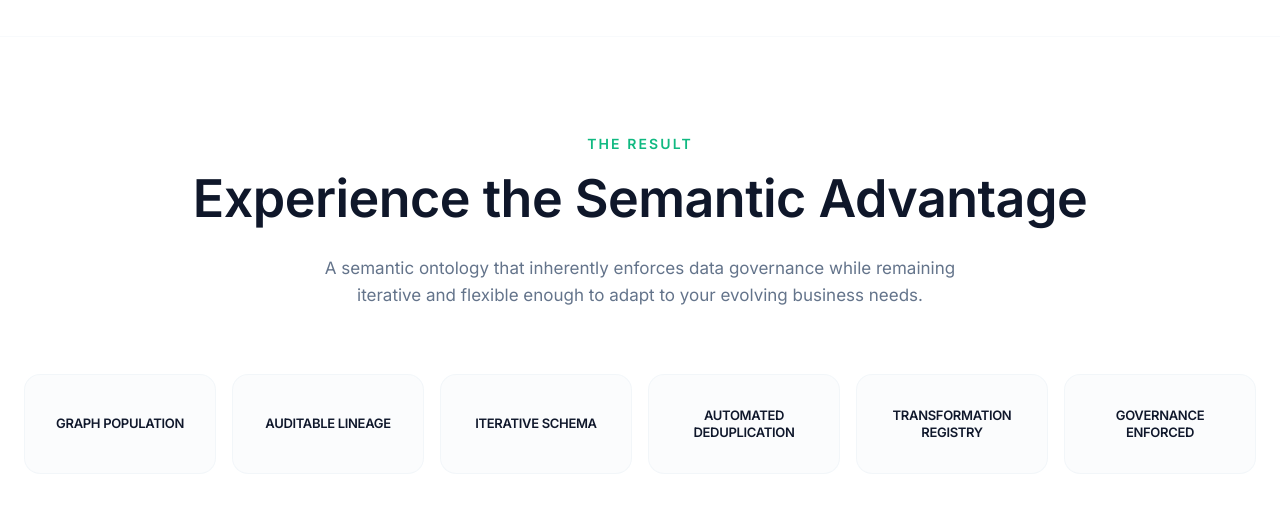
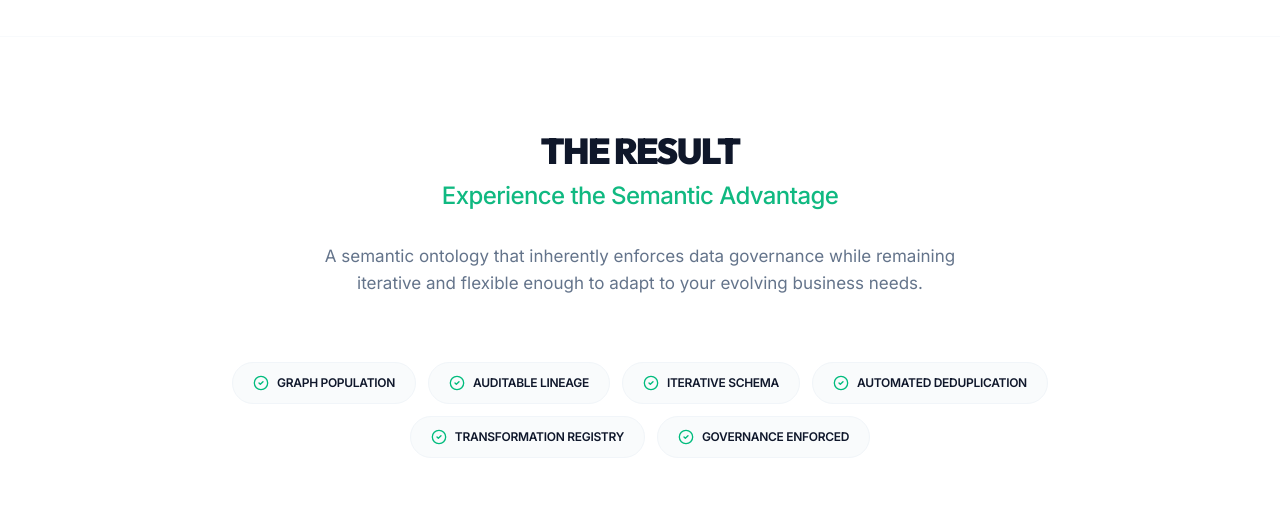
Before and after one commit to msantacruz777/Databench, a React (Vite) app: page / in a window 1280 px wide. Shown: the part 1500-2024 px from the top of the page. Built offline with nearby package versions, Linux system fonts and the light colour scheme; no server answers.

Commit message:
feat(ResultSection): Update typography and add icon
Revises the typography for the result section title and subtitle to be more prominent and visually appealing. Adds a CheckCircle2 icon to enhance the feature list.

```diff
--- a/src/components/ResultSection.tsx
+++ b/src/components/ResultSection.tsx
@@ -1,6 +1,7 @@
 import React from 'react';
 import { useTranslation } from 'react-i18next';
 import { motion } from 'motion/react';
+import { CheckCircle2 } from 'lucide-react';
 
 export const ResultSection = () => {
   const { t } = useTranslation();
@@ -19,26 +20,26 @@ export const ResultSection = () => {
   return (
     <section className="py-24 bg-white overflow-hidden border-t border-slate-50">
       <div className="max-w-7xl mx-auto px-6">
-        {/* Header: Centered Workbench Style */}
+        {/* Header: Reverting typography style */}
         <div className="text-center mb-16">
-          <motion.span
+          <motion.h2
             initial={{ opacity: 0, y: 10 }}
             whileInView={{ opacity: 1, y: 0 }}
             transition={{ duration: 0.5 }}
             viewport={{ once: true }}
-            className="text-[14px] font-bold tracking-[0.15em] text-[#10b981] uppercase mb-3 block"
+            className="text-3xl md:text-4xl font-display font-black text-[#0f172a] leading-none mb-3 tracking-tighter uppercase"
           >
             {t('platform.result.title')}
-          </motion.span>
-          <motion.h2
+          </motion.h2>
+          <motion.p
             initial={{ opacity: 0, y: 20 }}
             whileInView={{ opacity: 1, y: 0 }}
             transition={{ duration: 0.6, delay: 0.1 }}
             viewport={{ once: true }}
-            className="text-4xl md:text-[52px] font-sans font-bold text-[#0f172a] mb-6 tracking-[-0.01em] leading-tight"
+            className="text-xl md:text-2xl font-medium text-[#10b981] leading-tight tracking-tight mb-8"
           >
             {t('platform.result.subtitle')}
-          </motion.h2>
+          </motion.p>
           <motion.p
             initial={{ opacity: 0, y: 20 }}
             whileInView={{ opacity: 1, y: 0 }}
@@ -50,18 +51,19 @@ export const ResultSection = () => {
           </motion.p>
         </div>
 
-        {/* Feature Cards Grid: Simplified and Compact */}
-        <div className="grid grid-cols-2 md:grid-cols-3 lg:grid-cols-6 gap-4 mb-20">
+        {/* bullet points redesigned as elegant pills */}
+        <div className="flex flex-wrap justify-center gap-3 mb-20 max-w-5xl mx-auto">
           {featureTitles.map((title, idx) => (
             <motion.div
               key={idx}
-              initial={{ opacity: 0, y: 20 }}
-              whileInView={{ opacity: 1, y: 0 }}
-              transition={{ duration: 0.5, delay: idx * 0.05 }}
+              initial={{ opacity: 0, scale: 0.9 }}
+              whileInView={{ opacity: 1, scale: 1 }}
+              transition={{ duration: 0.4, delay: idx * 0.05 }}
               viewport={{ once: true }}
-              className="p-6 rounded-2xl bg-slate-50/50 border border-slate-100/80 hover:bg-white hover:border-emerald-200 hover:shadow-lg hover:shadow-emerald-500/5 transition-all group flex items-center justify-center text-center h-full min-h-[100px]"
+              className="flex items-center gap-2 px-5 py-3 rounded-full bg-slate-50/80 border border-slate-100 hover:bg-white hover:border-emerald-200 hover:shadow-md transition-all group"
             >
-              <span className="text-slate-900 font-bold text-[13px] leading-tight tracking-tight uppercase group-hover:text-emerald-600 transition-colors">
+              <CheckCircle2 className="w-4 h-4 text-emerald-500 group-hover:scale-110 transition-transform" />
+              <span className="text-slate-900 font-bold text-[12px] leading-none tracking-tight uppercase">
                 {title}
               </span>
             </motion.div>
```
